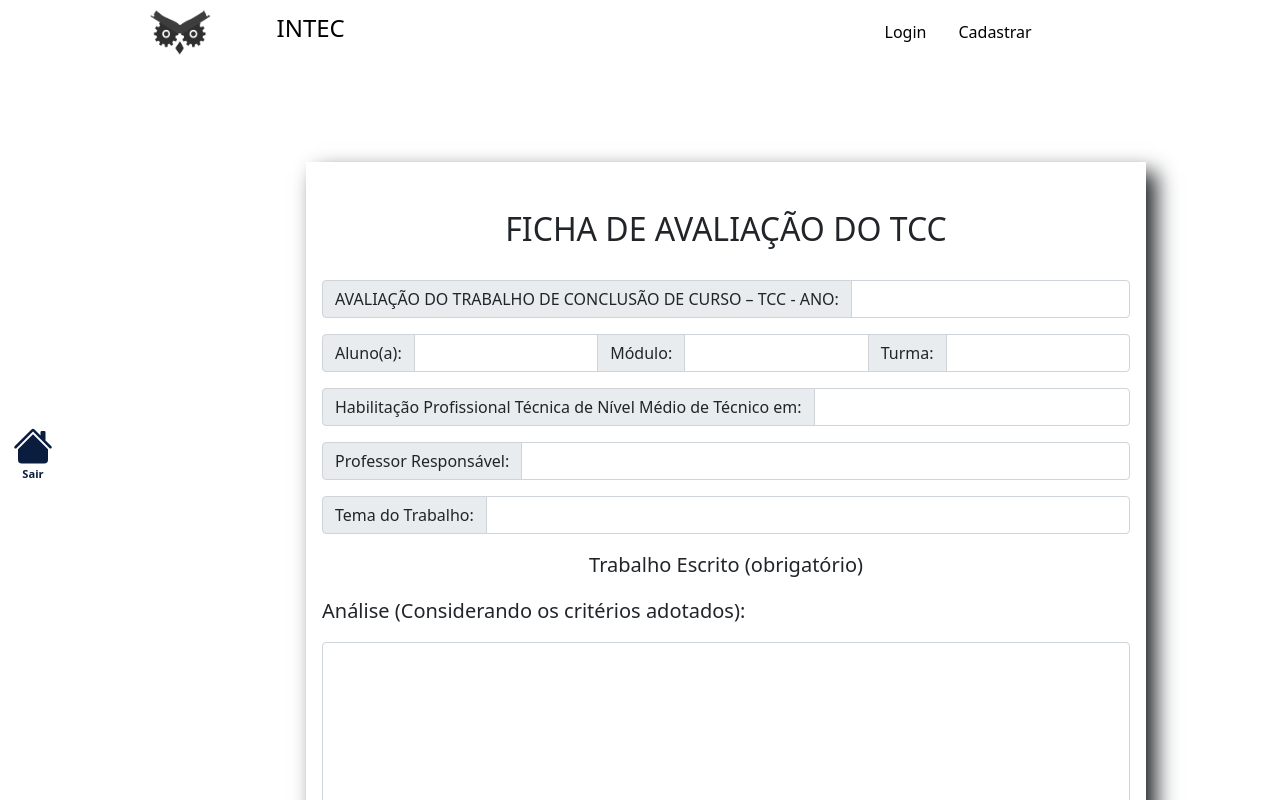
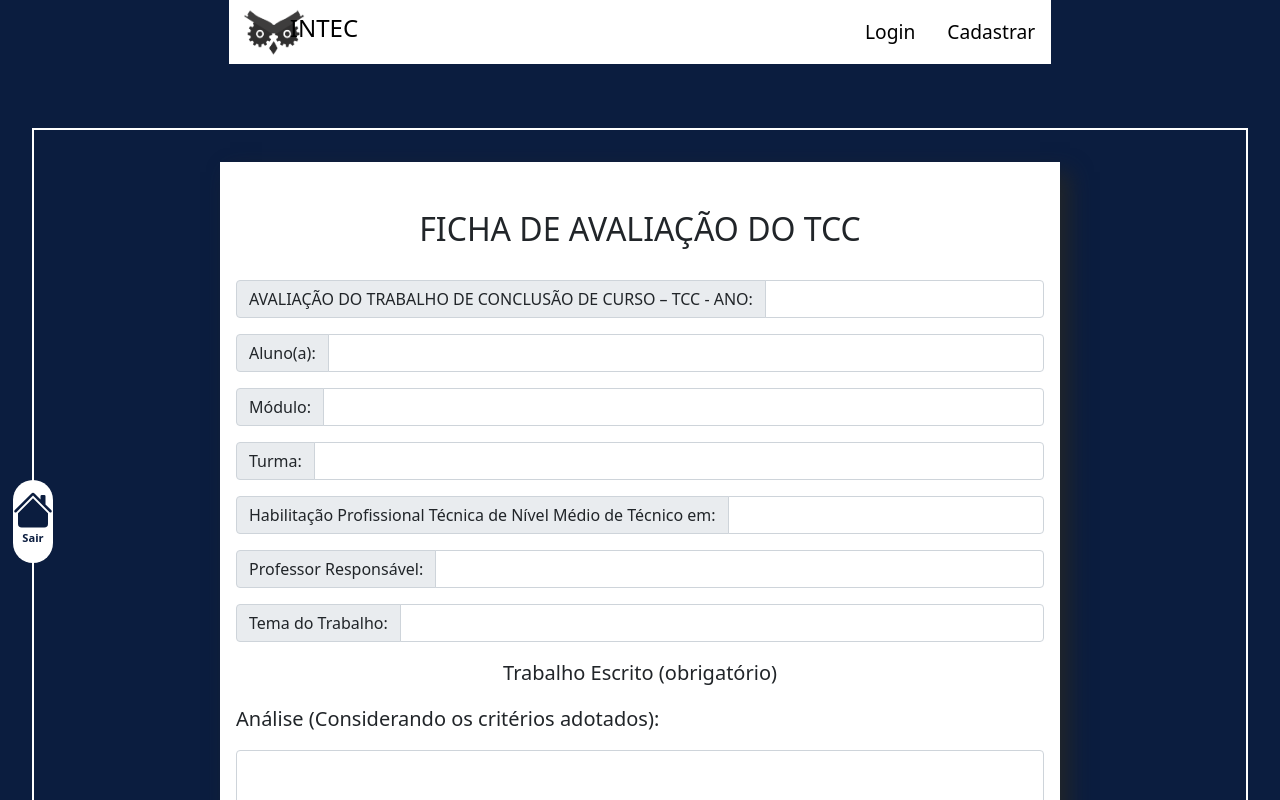
Before and after one commit to IntecEmbu/ProfessoresAlunos-frontend, a React (Create React App) app: page /Avaliacao in a window 1280 px wide. Shown: the top 800 px of the page. Built offline with nearby package versions, Linux system fonts and the light colour scheme.

Commit message:
att responsividade avaliacao

```diff
--- a/src/App.css
+++ b/src/App.css
@@ -1,6 +1,6 @@
 .App {
   text-align: center;
-  background-color: linear;
+  background-color: #0b1d3f;;
   justify-items: center;
   align-items: center;
   justify-content: center;
--- a/src/StyleComponents/Header.css
+++ b/src/StyleComponents/Header.css
@@ -1,26 +1,38 @@
-
-.navbar-collapse {
-  flex-grow: 0 !important;
+.cont-nav{
+  margin-bottom: 4rem;
 }
 
 .HeaderLogo {
   width: 4rem;
   height: 3rem;
-  margin-left: -10%;
+  margin-left: 1rem;
 }
 
 .HeaderLink {
   color: rgb(0, 0, 0);
   text-decoration: none;
   transition: 0.3s;
-  margin-right: 30rem;
+  margin-right: 14rem;
 }
 
 .Header-cad, .Header-log{
   color: rgb(0, 0, 0);
+  font-size: larger;
   text-decoration: none;
   transition: 0.3s;
 }
+
+.Header-cad :hover, .Header-log :hover{
+  color: rgb(117, 117, 117) !important;
+  text-decoration: none;
+  transition: 0.3s;
+  display: block;
+  padding: 0.5rem 1rem;
+  text-decoration: none;
+  transition: color .15s ease-in-out,background-color .15s ease-in-out,border-color .15s ease-in-out;
+
+}
+
 
 .justify_tittle {
   position: relative;
@@ -29,8 +41,11 @@
   transform: translateX(-5%);
 }
 
-a:hover,
-.HeaderLink :hover {
+ .HeaderLink :hover {
   color: rgb(133, 133, 133) !important;
   transition: 0.3s;
 }
+
+a:hover {
+   color: rgb(133, 133, 133) !important;
+}
--- a/src/components/Header/index.js
+++ b/src/components/Header/index.js
@@ -1,19 +1,16 @@
 import React from 'react';
 import { Container, Nav, Navbar } from 'react-bootstrap';
-import Dropdown from 'react-bootstrap/Dropdown';
 import { Link } from 'react-router-dom';
 import Imagem from '../Imagens/transparente.png';
-import { GrBook, GrPersonalComputer, GrMailOption } from "react-icons/gr";
-import { AiOutlineTeam } from "react-icons/ai";
 import '../../StyleComponents/Header.css';
 
 function index() {
   return (
     <>
-      <Navbar bg="white" expand="lg">
+      <Navbar bg="white" expand="lg" className='cont-nav'>
         <Container className='justify_tittle' >
           <Link to='/' className="HeaderLogo"><img className="HeaderLogo" src={Imagem} /></Link>
-          <h4 className='HeaderLink'>INTEC</h4>
+          <Link to='/' className='HeaderLink'><h4 className='HeaderLink'>INTEC</h4></Link>
         </Container>
 
         <Nav.Link> <Link to='/Login' className='Header-cad'>Login</Link> </Nav.Link>
--- a/src/pages/Avaliacao/index.js
+++ b/src/pages/Avaliacao/index.js
@@ -12,26 +12,32 @@ import '../../styles/avaliacao.css';
 function index() {
   return (
     <>
-      <Btn/>
+      <Btn />
       <div className='cont-pai'>
         <div className='doc-pag'>
           <header className='doc-header'>
             <h2 className='doc-name'>FICHA DE AVALIAÇÃO DO TCC </h2>
             <InputGroup className="mb-3">
               <InputGroup.Text>AVALIAÇÃO DO TRABALHO DE CONCLUSÃO DE CURSO – TCC - ANO:</InputGroup.Text>
-              <Form.Control  />
+              <Form.Control />
             </InputGroup>
-            <InputGroup className="mb-3" >
-              <InputGroup.Text>Aluno(a):</InputGroup.Text>
-              <Form.Control  />
-              <InputGroup.Text>Módulo:</InputGroup.Text>
-              <Form.Control  />
-              <InputGroup.Text>Turma:</InputGroup.Text>
-              <Form.Control  />
-            </InputGroup>
+            <div>
+              <InputGroup className="mb-3" >
+                <InputGroup.Text>Aluno(a):</InputGroup.Text>
+                <Form.Control />
+              </InputGroup>
+              <InputGroup className="mb-3" >
+                <InputGroup.Text>Módulo:</InputGroup.Text>
+                <Form.Control />
+              </InputGroup>
+              <InputGroup className="mb-3" >
+                <InputGroup.Text>Turma:</InputGroup.Text>
+                <Form.Control />
+              </InputGroup>
+            </div>
             <InputGroup className="mb-3" >
               <InputGroup.Text>Habilitação Profissional Técnica de Nível Médio de Técnico em:</InputGroup.Text>
-              <Form.Control  />
+              <Form.Control />
             </InputGroup>
             <InputGroup className="mb-3" >
               <InputGroup.Text>Professor Responsável:</InputGroup.Text>
@@ -39,7 +45,7 @@ function index() {
             </InputGroup>
             <InputGroup className="mb-3" >
               <InputGroup.Text>Tema do Trabalho:</InputGroup.Text>
-              <Form.Control  />
+              <Form.Control />
             </InputGroup>
           </header>
           <div>
@@ -53,11 +59,11 @@ function index() {
             </p>
             <InputGroup className="mb-3" >
               <InputGroup.Text>RS do Professor Responsável:</InputGroup.Text>
-              <Form.Control  />
+              <Form.Control />
             </InputGroup>
             <InputGroup className="mb-3" >
               <InputGroup.Text>Data:</InputGroup.Text>
-              <Form.Control type='date'/>
+              <Form.Control type='date' />
             </InputGroup>
             <InputGroup className="mb-3" >
               <InputGroup.Text>VALIDAÇÃO DO TRABALHO DE CONCLUSÃO DE CURSO – TCC – ANO:</InputGroup.Text>
--- a/src/styles/avaliacao.css
+++ b/src/styles/avaliacao.css
@@ -6,6 +6,7 @@
   border: solid 2px #fff;
   width: 95%;
   height: fit-content;
+  padding: 2rem;
 
 }
 
@@ -15,7 +16,8 @@
   background-color: #fff;
   max-width: 105vh;
   margin-top: 2rem;
-  margin-left: 15rem;
+  margin: auto;
+  padding: auto;
   box-shadow: 10px 10px 20px;
   ;
 }
```
